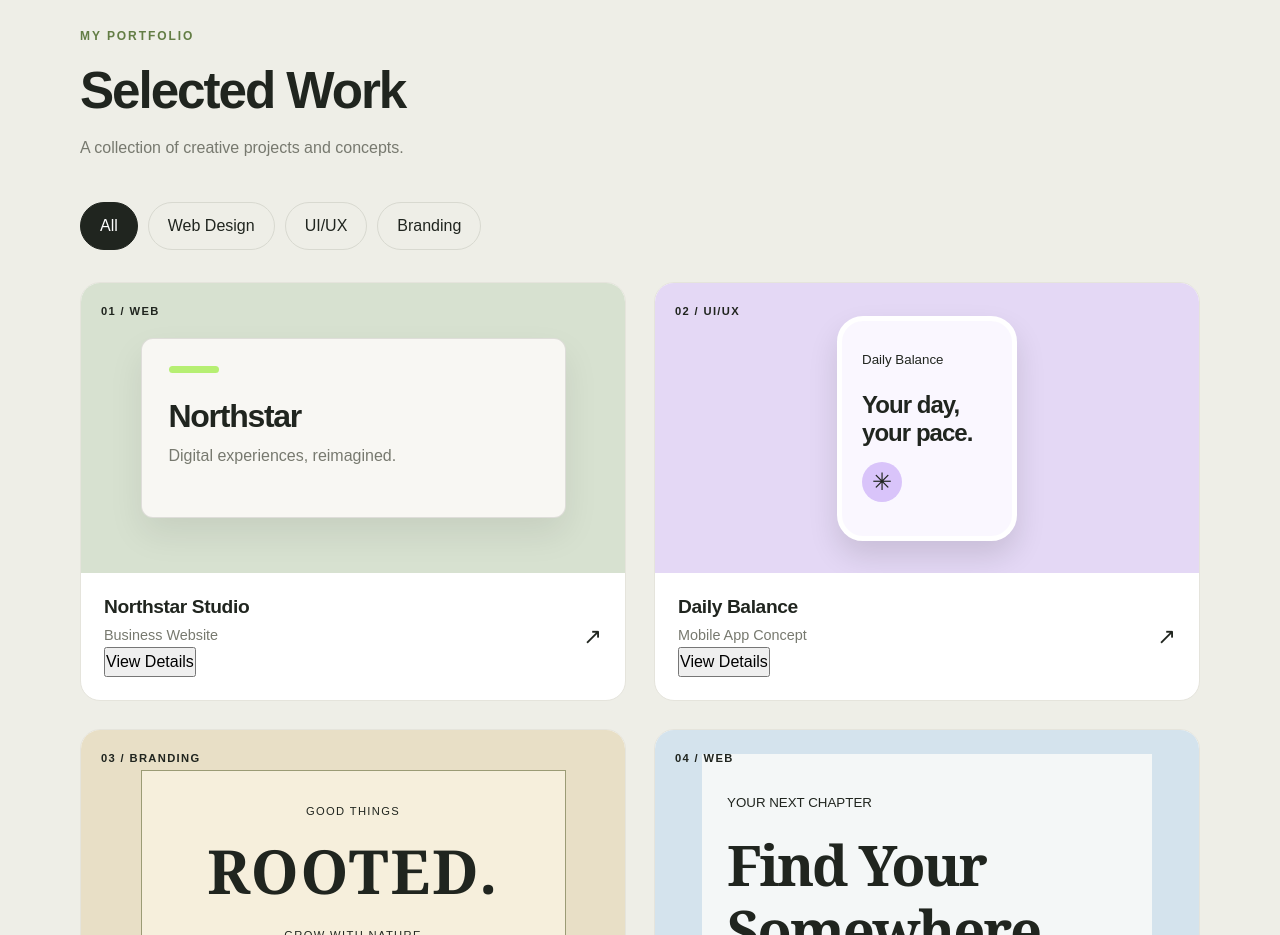
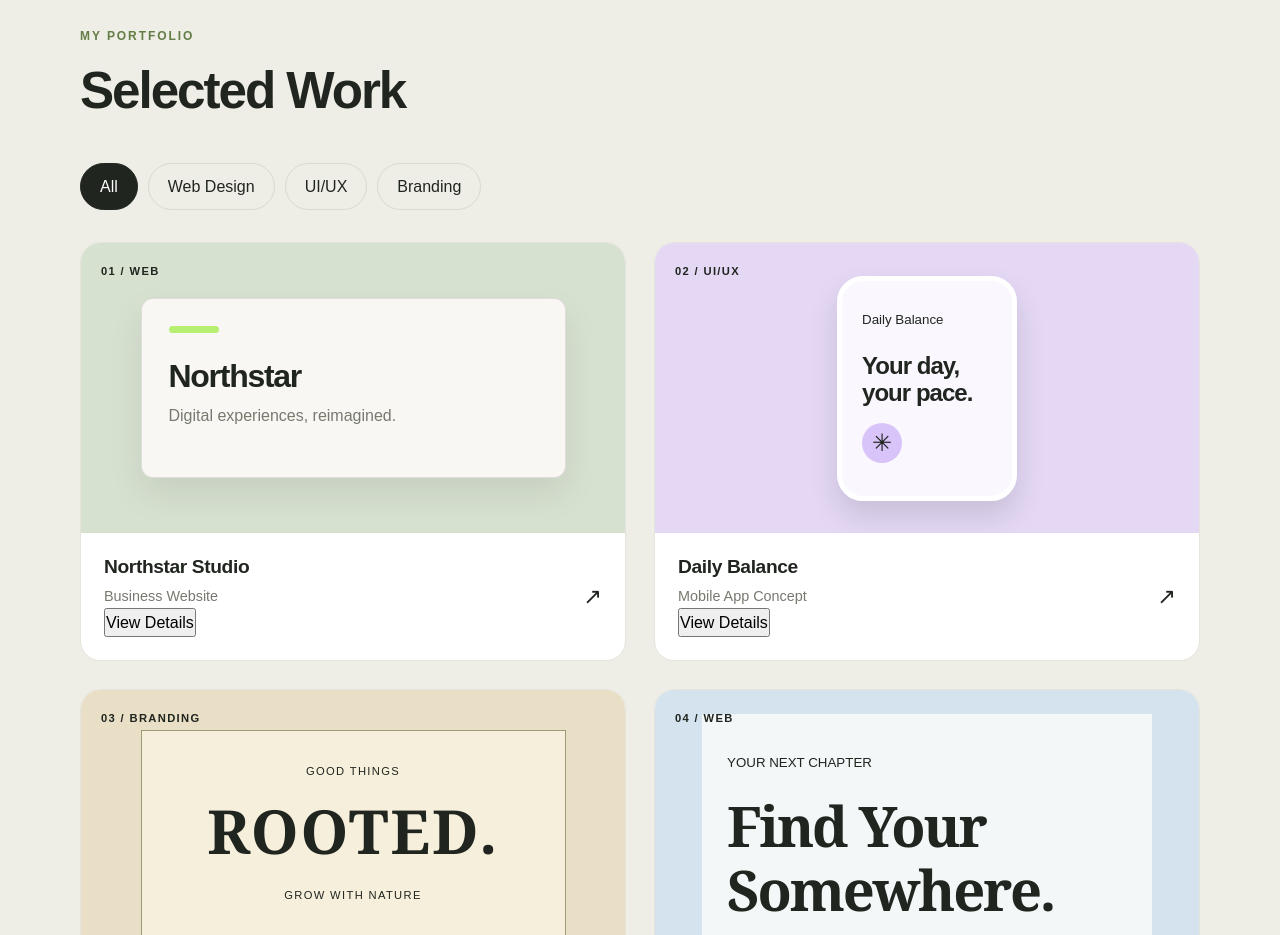
Before and after one commit to surajcodes765/studiofolio-portfolio, a plain HTML site: page index.html in a window 1280 px wide. Shown: the part 1500-2435 px from the top of the page. Drawn offline with Linux system fonts and the light colour scheme.

Commit message:
Update index.html

```diff
--- a/index.html
+++ b/index.html
@@ -114,7 +114,7 @@
                 <div class="section-heading">
                     <p class="eyebrow">MY PORTFOLIO</p>
                     <h2>Selected Work</h2>
-                    <p>A collection of creative projects and concepts.</p>
+
                 </div>
 
                 <!-- JavaScript will control these filters -->
```
